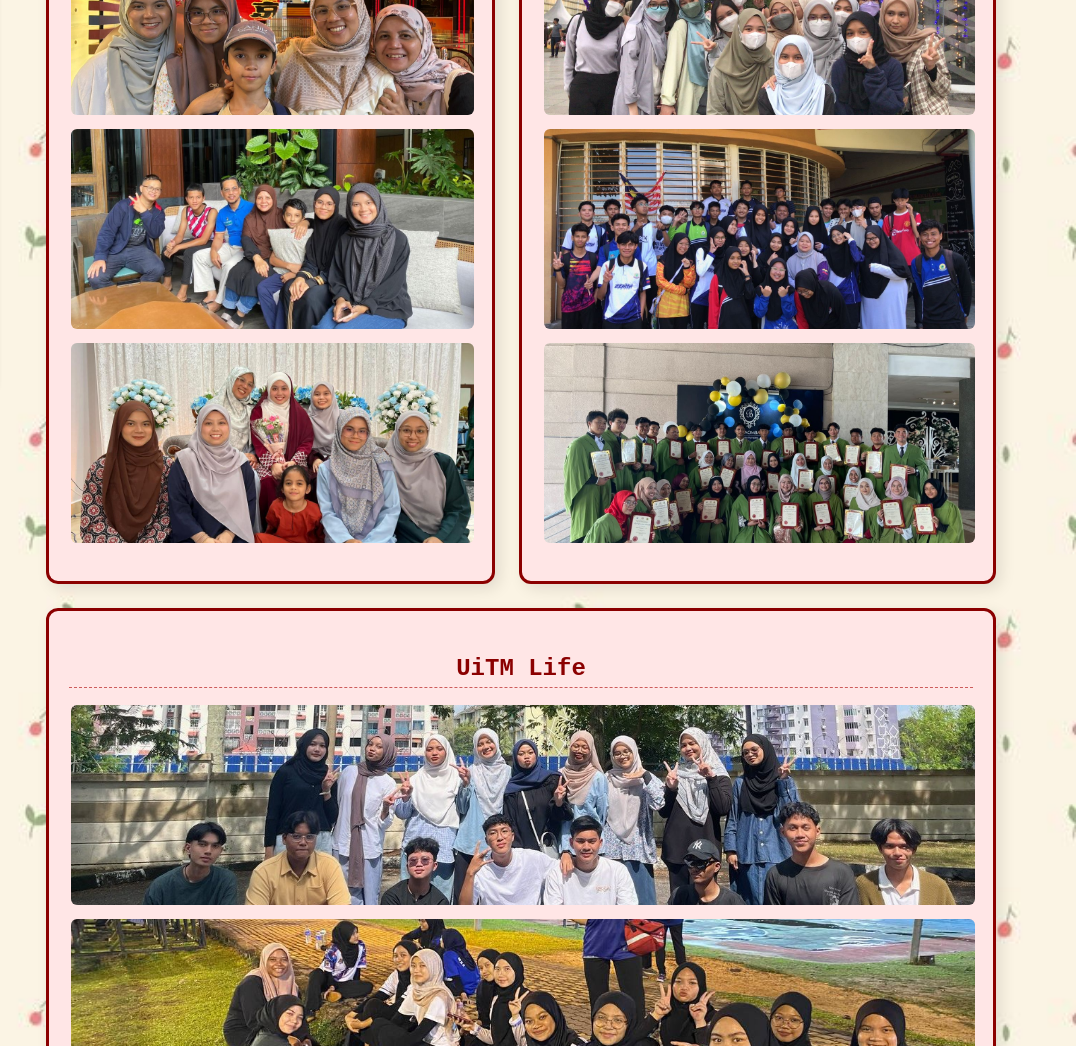
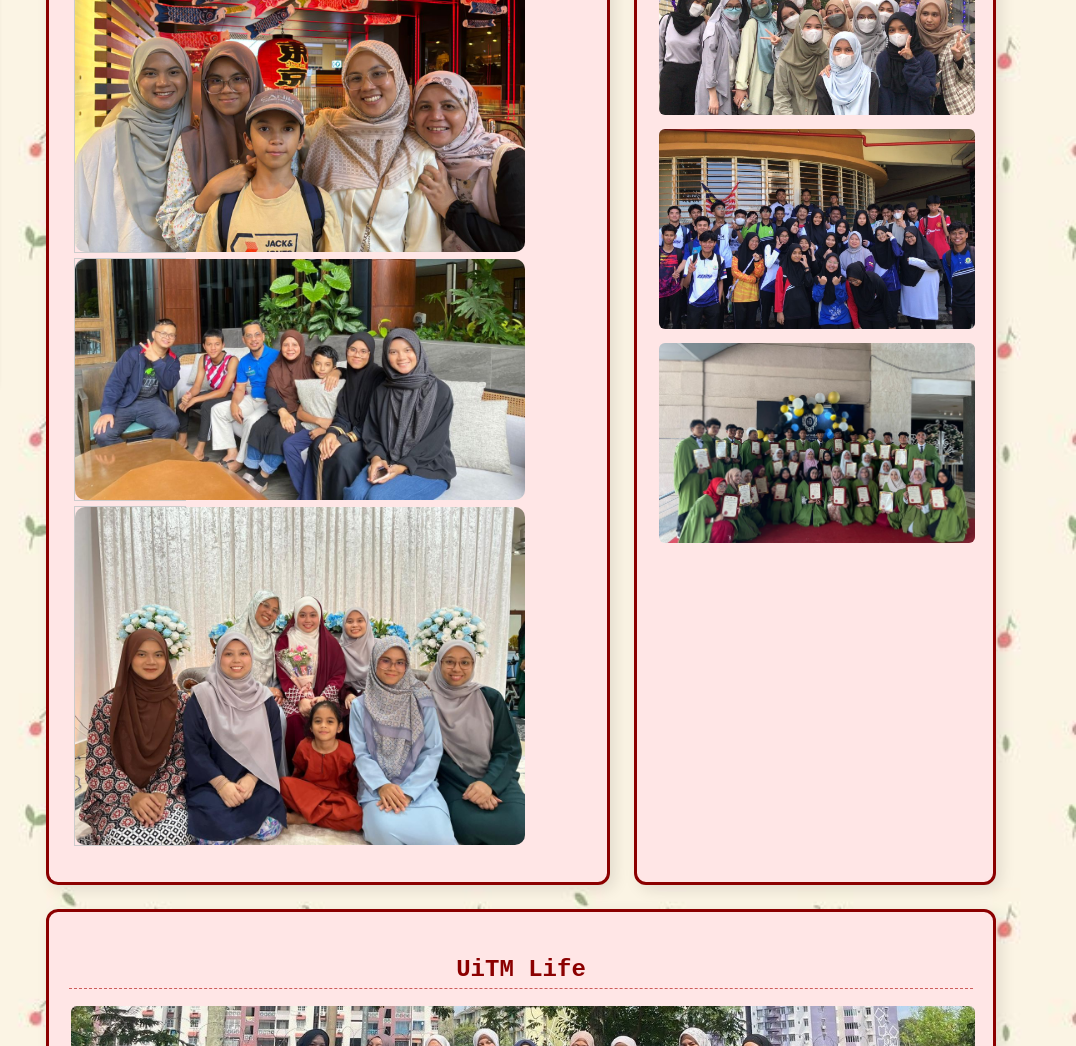
Before and after one commit to ryhntul/resume, a plain HTML site: page gallery.html in a window 1280 px wide. Shown: the part 420-1466 px from the top of the page, 204-1280 px from the left. Drawn offline with Linux system fonts and the light colour scheme; grey boxes are pictures that could not be loaded.

Commit message:
Update gallery.html

```diff
--- a/gallery.html
+++ b/gallery.html
@@ -37,10 +37,20 @@
         <!--1.family-->
         <div class="gallery-card" data-category="family">
             <h3>Family Memories</h3>
-            <div class="preview-grid">
-                <img src="fam1.jpg" alt="Family photo 1" data-item="1" onclick="openModal(); currentSlide(1)">
-                <img src="fam2.jpg" alt="family photo 2" data-item="2" onclick="openModal(); currentSlide(2)">
-                <img src="fam4.jpg" alt="family photo 3" data-item="3" onclick="openModal(); currentSlide(3)">
+           <div class="gallery-item">
+                 <a target="_blank" href="fam1.jpg">
+                    <img src="fam1.jpg" alt="Family" width="600" height="400">
+                 </a>
+            </div>
+            <div class="gallery-item">
+                 <a target="_blank" href="fam2.jpg">
+                    <img src="fam2.jpg" alt="Family" width="600" height="400">
+                 </a>
+            </div>
+            <div class="gallery-item">
+                 <a target="_blank" href="fam4.jpg">
+                    <img src="fam4.jpg" alt="Family" width="600" height="400">
+                 </a>
             </div>
             <p style="text-align:center; margin-top:15px; font-style:italic;">
             </p>
```
